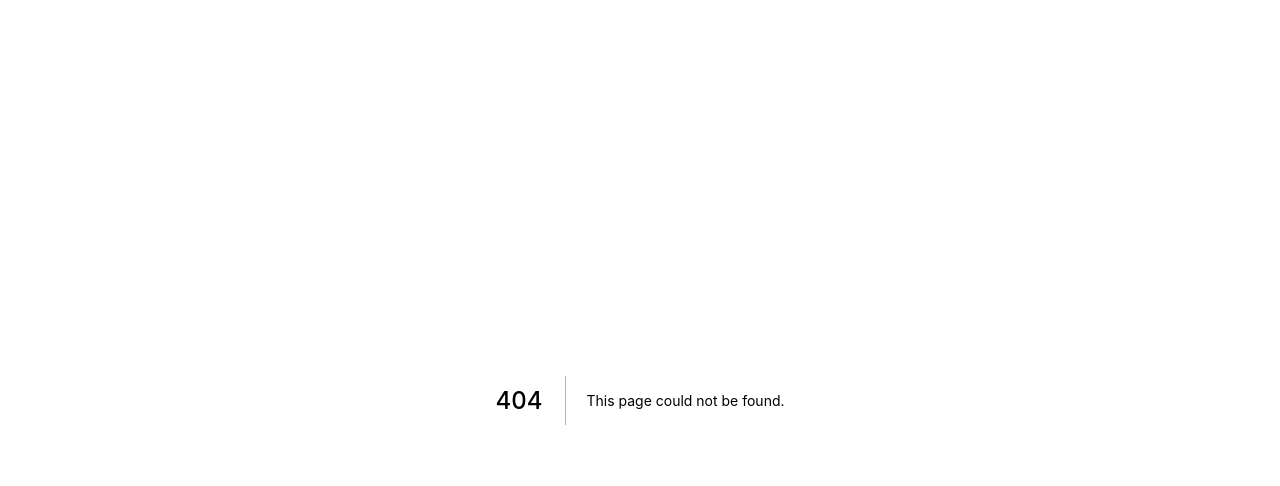
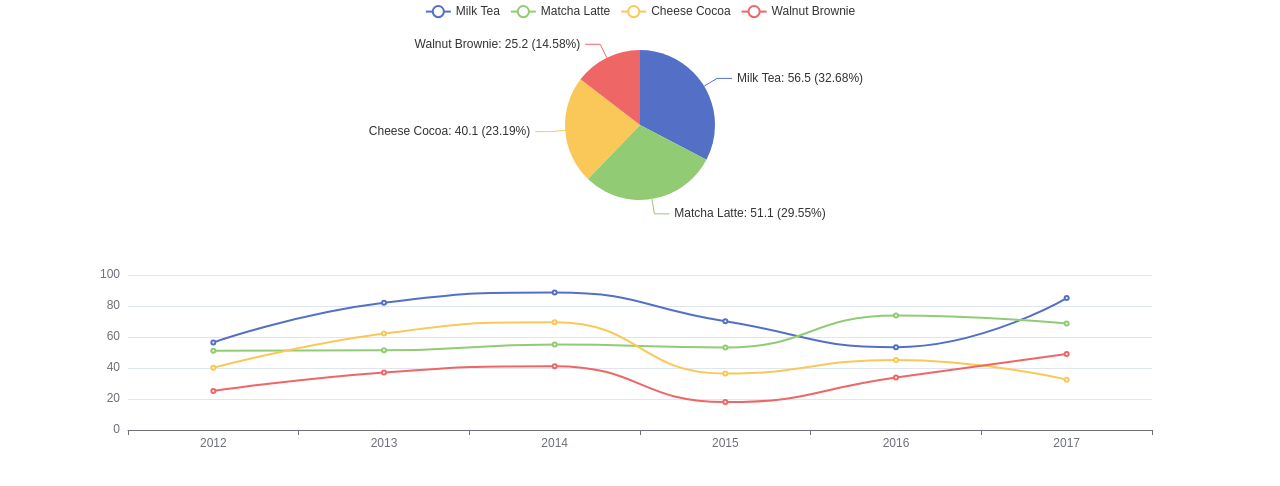
Before and after one commit to hbarve1/charts-and-graphs, a Next.js app: page /echarts/line/share-dataset in a window 1280 px wide. Before the commit this address had no page. Shown: the top 486 px of the page. Built offline with nearby package versions, Linux system fonts and the light colour scheme.

Commit message:
echarts/line/share-dataset

```diff
--- /dev/null
+++ b/pages/echarts/line/share-dataset.js
@@ -0,0 +1,105 @@
+/** @format */
+
+import ReactECharts from "../../../components/echarts/ReactECharts";
+
+const option = {
+  legend: {},
+  tooltip: {
+    trigger: "axis",
+    showContent: false,
+  },
+  dataset: {
+    source: [
+      ["product", "2012", "2013", "2014", "2015", "2016", "2017"],
+      ["Milk Tea", 56.5, 82.1, 88.7, 70.1, 53.4, 85.1],
+      ["Matcha Latte", 51.1, 51.4, 55.1, 53.3, 73.8, 68.7],
+      ["Cheese Cocoa", 40.1, 62.2, 69.5, 36.4, 45.2, 32.5],
+      ["Walnut Brownie", 25.2, 37.1, 41.2, 18, 33.9, 49.1],
+    ],
+  },
+  xAxis: { type: "category" },
+  yAxis: { gridIndex: 0 },
+  grid: { top: "55%" },
+  series: [
+    {
+      type: "line",
+      smooth: true,
+      seriesLayoutBy: "row",
+      emphasis: { focus: "series" },
+    },
+    {
+      type: "line",
+      smooth: true,
+      seriesLayoutBy: "row",
+      emphasis: { focus: "series" },
+    },
+    {
+      type: "line",
+      smooth: true,
+      seriesLayoutBy: "row",
+      emphasis: { focus: "series" },
+    },
+    {
+      type: "line",
+      smooth: true,
+      seriesLayoutBy: "row",
+      emphasis: { focus: "series" },
+    },
+    {
+      type: "pie",
+      id: "pie",
+      radius: "30%",
+      center: ["50%", "25%"],
+      emphasis: {
+        focus: "self",
+      },
+      label: {
+        formatter: "{b}: {@2012} ({d}%)",
+      },
+      encode: {
+        itemName: "product",
+        value: "2012",
+        tooltip: "2012",
+      },
+    },
+  ],
+};
+
+const events = {
+  updateAxisPointer: (event, chart) => {
+    const xAxisInfo = event.axesInfo[0];
+
+    if (xAxisInfo) {
+      const dimension = xAxisInfo.value + 1;
+
+      chart.setOption({
+        series: {
+          id: "pie",
+          label: {
+            formatter: "{b}: {@[" + dimension + "]} ({d}%)",
+          },
+          encode: {
+            value: dimension,
+            tooltip: dimension,
+          },
+        },
+      });
+    }
+  },
+};
+
+const Echarts = () => {
+  return (
+    <div>
+      <ReactECharts
+        option={option}
+        events={events}
+        style={{
+          height: "500px",
+        }}
+      />
+    </div>
+  );
+};
+
+export default Echarts;
```
